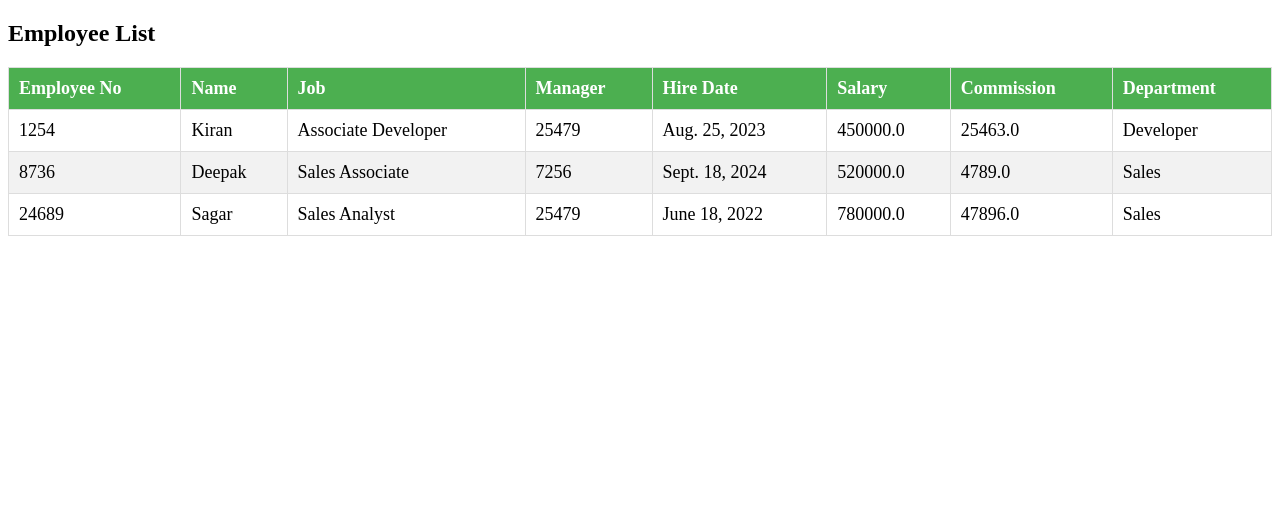
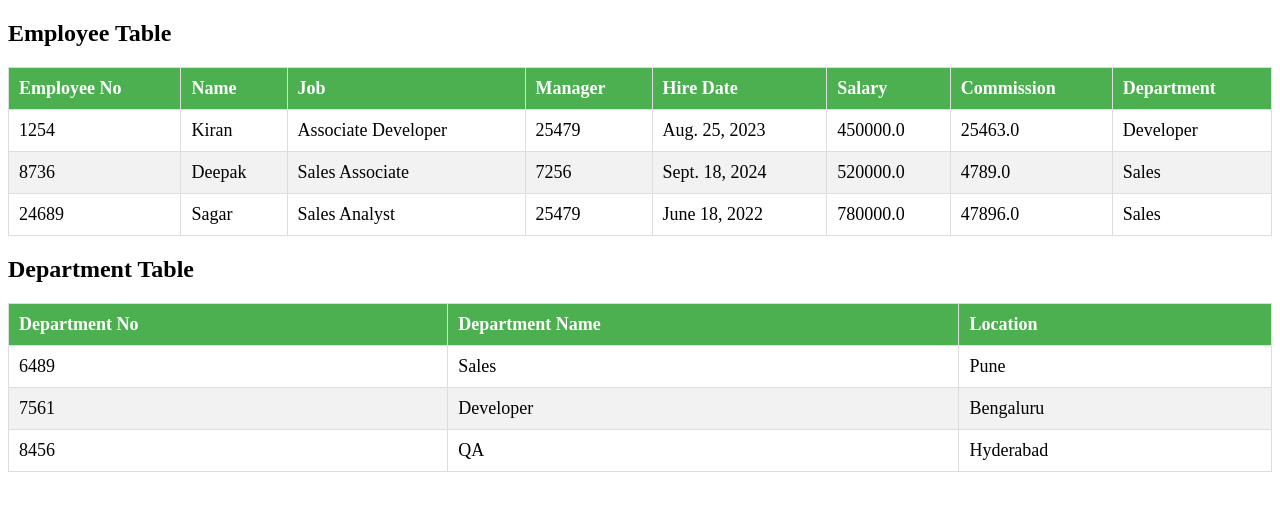
Before and after one commit to KiranKumarMalik/Employee-Database-in-Django-using-ORM-, a Django app: page /retrieve_employees/ in a window 1280 px wide. Shown: the top 511 px of the page. Run offline with Django 5.2, Linux system fonts and the light colour scheme; data comes from the database, SQL or seed files in the repository.

Commit message:
another table

```diff
--- a/app/views.py
+++ b/app/views.py
@@ -89,4 +89,5 @@ def insert_employee(request=None):  # request is optional for manual execution
 #     return HttpResponse("❌ Error: Invalid Employee Number!", status=400)
 def retrieve_employees(request):
     employees = Emp.objects.all()  # Get all employees
-    return render(request, 'employees.html', {'employees': employees})
+    departments = Dept.objects.all()  # Get all departments
+    return render(request, 'employees.html', {'employees': employees, 'departments': departments})
--- a/templates/employees.html
+++ b/templates/employees.html
@@ -27,7 +27,7 @@
 </head>
 <body>
 
-    <h2>Employee List</h2>
+    <h2>Employee Table</h2>
 
     <table>
         <thead>
@@ -62,5 +62,30 @@
         </tbody>
     </table>
 
+    <h2>Department Table</h2>
+
+    <table>
+        <thead>
+            <tr>
+                <th>Department No</th>
+                <th>Department Name</th>
+                <th>Location</th>
+            </tr>
+        </thead>
+        <tbody>
+            {% for dept in departments %}
+            <tr>
+                <td>{{ dept.deptno }}</td>
+                <td>{{ dept.dname }}</td>
+                <td>{{ dept.loc }}</td>
+            </tr>
+            {% empty %}
+            <tr>
+                <td colspan="8">No employees found.</td>
+            </tr>
+            {% endfor %}
+        </tbody>
+    </table>
+
 </body>
 </html>
```
